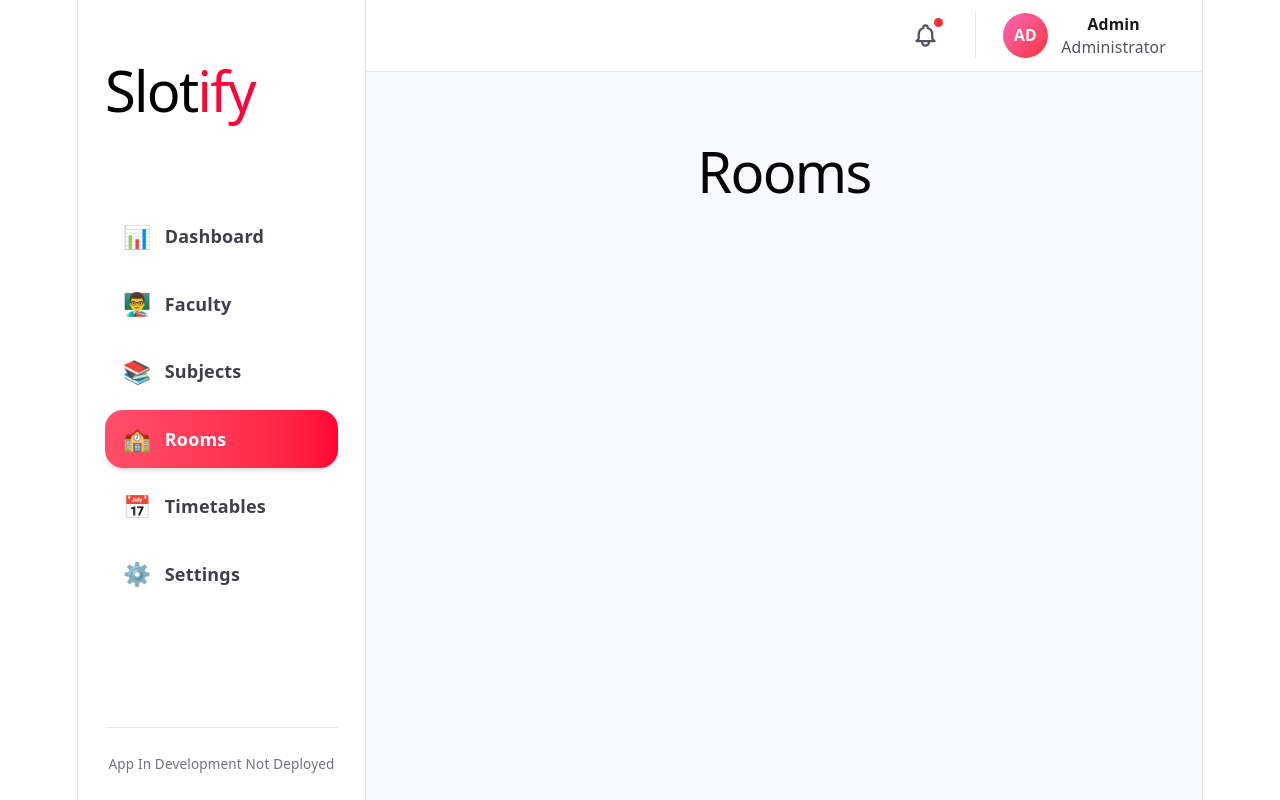
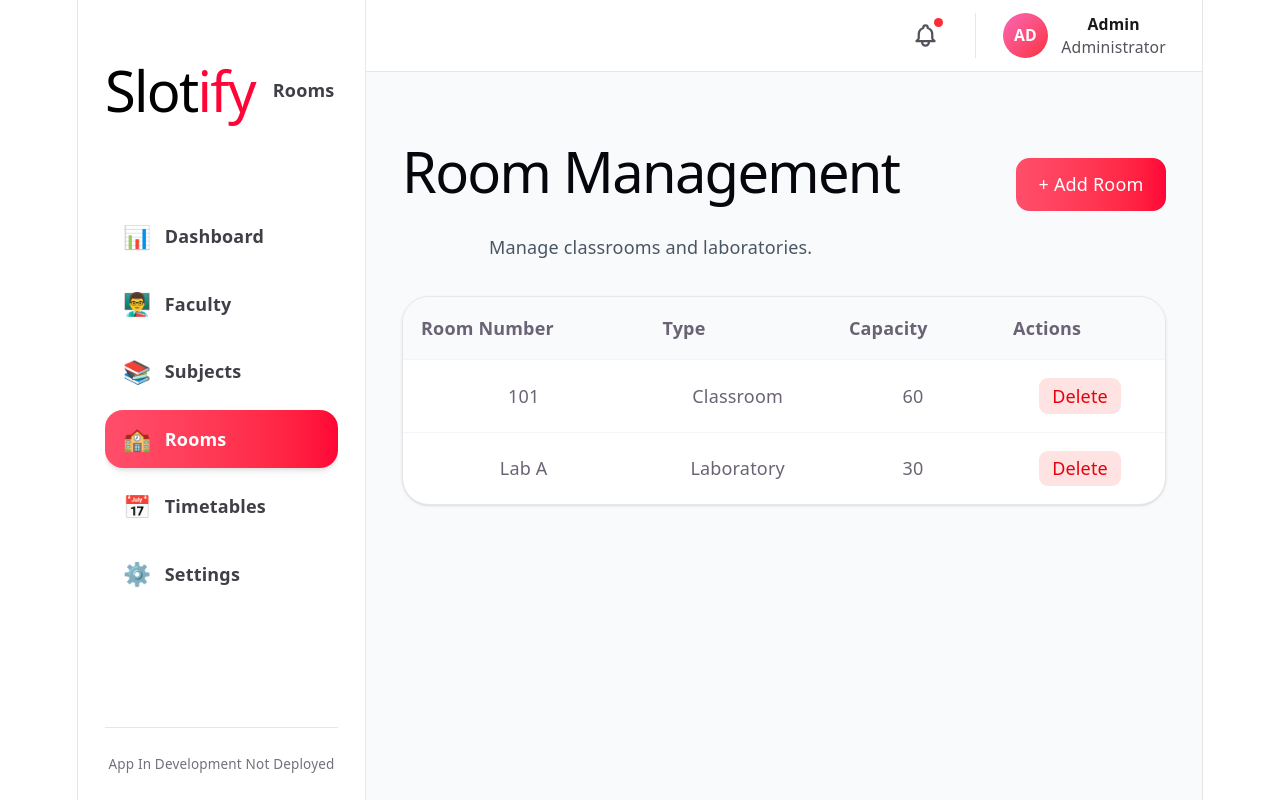
Before and after one commit to Spindiesel/Slotify, a React (Vite) app in the folder client/: page /rooms in a window 1280 px wide. Built offline with nearby package versions, Linux system fonts and the light colour scheme.

Commit message:
Added New Rooms Table

```diff
--- /dev/null
+++ b/client/src/components/AddRoomModal.jsx
@@ -0,0 +1,82 @@
+import { useState } from "react";
+
+function AddRoomModal({ onClose, onAdd }) {
+  const [roomNumber, setRoomNumber] = useState("");
+  const [type, setType] = useState("");
+  const [capacity, setCapacity] = useState("");
+
+  const handleSubmit = () => {
+    if (!roomNumber || !type || !capacity) return;
+
+    onAdd({
+      id: Date.now(),
+      roomNumber,
+      type,
+      capacity,
+    });
+
+    onClose();
+  };
+
+  return (
+    <div className="fixed inset-0 bg-black/30 flex items-center justify-center">
+      <div className="bg-white rounded-3xl p-8 w-full max-w-md">
+
+        <h2 className="text-2xl font-bold mb-6">
+          Add Room
+        </h2>
+
+        <div className="space-y-4">
+
+          <input
+            type="text"
+            placeholder="Room Number"
+            value={roomNumber}
+            onChange={(e) => setRoomNumber(e.target.value)}
+            className="w-full border rounded-xl p-3"
+          />
+
+          <select
+            value={type}
+            onChange={(e) => setType(e.target.value)}
+            className="w-full border rounded-xl p-3"
+          >
+            <option value="">Select Type</option>
+            <option>Classroom</option>
+            <option>Laboratory</option>
+          </select>
+
+          <input
+            type="number"
+            placeholder="Capacity"
+            value={capacity}
+            onChange={(e) => setCapacity(e.target.value)}
+            className="w-full border rounded-xl p-3"
+          />
+
+        </div>
+
+        <div className="flex justify-end gap-3 mt-6">
+
+          <button
+            onClick={onClose}
+            className="px-4 py-2 rounded-xl border"
+          >
+            Cancel
+          </button>
+
+          <button
+            onClick={handleSubmit}
+            className="px-4 py-2 rounded-xl bg-gradient-to-r from-[#FF4E6B] to-[#FF0436] text-white"
+          >
+            Save Room
+          </button>
+
+        </div>
+
+      </div>
+    </div>
+  );
+}
+
+export default AddRoomModal;
--- a/client/src/components/DashboardCard.jsx
+++ b/client/src/components/DashboardCard.jsx
@@ -6,15 +6,18 @@ function DashboardCard({ title, value, icon, growth = "+2" }) {
         {icon}
       </div>
 
+
       {/* Value */}
       <h2 className="text-4xl sm:text-5xl font-bold text-black mb-2">
         {value}
       </h2>
 
+
       {/* Title */}
       <p className="text-zinc-600 font-medium mb-4 text-sm sm:text-base">
         {title}
       </p>
+
 
       {/* Growth Indicator */}
       <div className="flex items-center gap-2">
--- /dev/null
+++ b/client/src/components/RoomsTable.jsx
@@ -0,0 +1,36 @@
+function RoomsTable({ rooms, onDelete }) {
+  return (
+    <div className="bg-white rounded-3xl shadow-sm border border-gray-200 overflow-hidden">
+      <table className="w-full">
+        <thead className="bg-gray-50">
+          <tr>
+            <th className="text-left p-4">Room Number</th>
+            <th className="text-left p-4">Type</th>
+            <th className="text-left p-4">Capacity</th>
+            <th className="text-left p-4">Actions</th>
+          </tr>
+        </thead>
+
+        <tbody>
+          {rooms.map((room) => (
+            <tr key={room.id} className="border-t border-gray-100">
+              <td className="p-4 font-medium">{room.roomNumber}</td>
+              <td className="p-4">{room.type}</td>
+              <td className="p-4">{room.capacity}</td>
+              <td className="p-4">
+                <button
+                  onClick={() => onDelete(room.id)}
+                  className="px-3 py-1 rounded-lg bg-red-100 text-red-600 hover:bg-red-200"
+                >
+                  Delete
+                </button>
+              </td>
+            </tr>
+          ))}
+        </tbody>
+      </table>
+    </div>
+  );
+}
+
+export default RoomsTable;
--- a/client/src/components/Sidebar.jsx
+++ b/client/src/components/Sidebar.jsx
@@ -36,6 +36,10 @@ function Sidebar({ open, setOpen }) {
             <span className="text-black">Slot</span>
             <span className="text-[#FF0436]">ify</span>
           </h1>
+
+          <Link to="/rooms" className="block px-4 py-3 rounded-2xl font-semibold text-zinc-700 hover:bg-pink-50 hover:text-[#FF0436] transition-all">
+             Rooms
+          </Link>
           <button
             onClick={() => setOpen(false)}
             className="lg:hidden p-2 hover:bg-gray-100 rounded-lg transition-colors flex-shrink-0"
@@ -70,6 +74,7 @@ function Sidebar({ open, setOpen }) {
           ))}
         </nav>
 
+
         {/* Footer */}
         <div className="pt-6 border-t border-gray-200 flex-shrink-0">
           <p className="text-xs text-zinc-500">App In Development Not Deployed</p>
--- a/client/src/pages/Dashboard.jsx
+++ b/client/src/pages/Dashboard.jsx
@@ -63,7 +63,7 @@ function Dashboard() {
           <DashboardCard
             title="Total Subjects"
             value="24"
-            icon="📚"
+            icon=" 📚"
             growth="+4"
           />
           <DashboardCard
--- a/client/src/pages/Faculty.jsx
+++ b/client/src/pages/Faculty.jsx
@@ -29,7 +29,7 @@ function Faculty() {
  const deleteFaculty = (id) => {
 
   const confirmDelete = window.confirm(
-    "Are you sure you want to delete this faculty member?"
+    "Are you sure you want to delete this faculty member from the pool?"
   );
 
   if (!confirmDelete) return;
--- a/client/src/pages/Rooms.jsx
+++ b/client/src/pages/Rooms.jsx
@@ -1,9 +1,79 @@
+import { useState } from "react";
+
+import RoomsTable from "../components/RoomsTable";
+import AddRoomModal from "../components/AddRoomModal";
+
 function Rooms() {
+
+  const [showModal, setShowModal] = useState(false);
+
+  const [rooms, setRooms] = useState([
+    {
+      id: 1,
+      roomNumber: "101",
+      type: "Classroom",
+      capacity: 60,
+    },
+    {
+      id: 2,
+      roomNumber: "Lab A",
+      type: "Laboratory",
+      capacity: 30,
+    },
+  ]);
+
+  const addRoom = (newRoom) => {
+    setRooms([...rooms, newRoom]);
+  };
+
+  const deleteRoom = (id) => {
+    const confirmDelete = window.confirm(
+      "Are you sure you want to delete this room?"
+    );
+
+    if (!confirmDelete) return;
+
+    setRooms(
+      rooms.filter((room) => room.id !== id)
+    );
+  };
+
   return (
-    <div className="w-full overflow-auto">
-      <div className="p-4 sm:p-6 lg:p-8 w-full">
-        <h1 className="text-3xl sm:text-4xl font-bold text-black">Rooms</h1>
+    <div className="flex-1 bg-gray-50 p-8">
+
+      <div className="flex justify-between items-center mb-8">
+
+        <div>
+          <h1 className="text-4xl font-bold text-black">
+            Room Management
+          </h1>
+
+          <p className="text-gray-600 mt-2">
+            Manage classrooms and laboratories.
+          </p>
+        </div>
+
+        <button
+          onClick={() => setShowModal(true)}
+          className="px-5 py-3 rounded-xl bg-gradient-to-r from-[#FF4E6B] to-[#FF0436] text-white"
+        >
+          + Add Room
+        </button>
+
       </div>
+
+      <RoomsTable
+        rooms={rooms}
+        onDelete={deleteRoom}
+      />
+
+      {showModal && (
+        <AddRoomModal
+          onClose={() => setShowModal(false)}
+          onAdd={addRoom}
+        />
+      )}
+
     </div>
   );
 }
```
